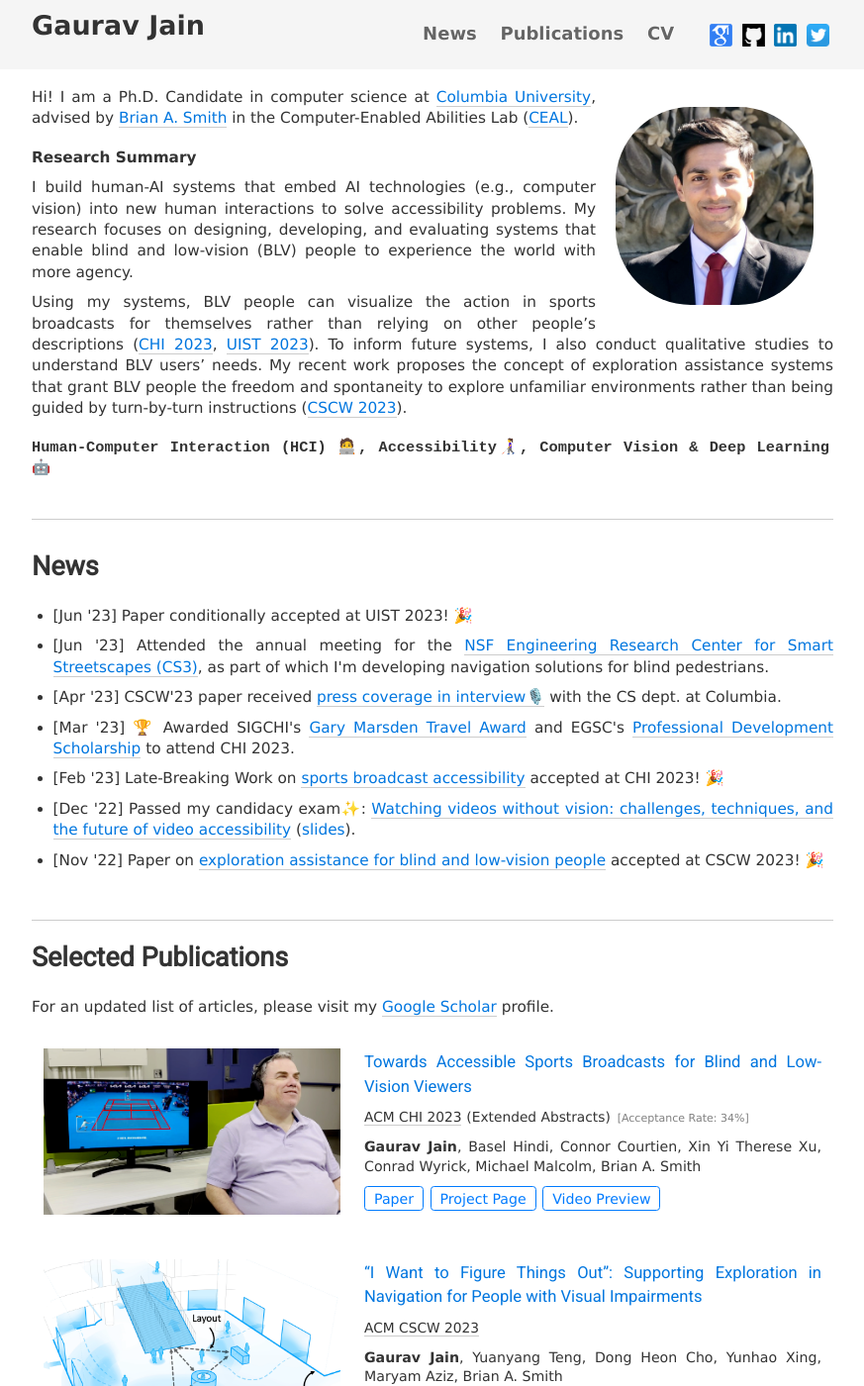
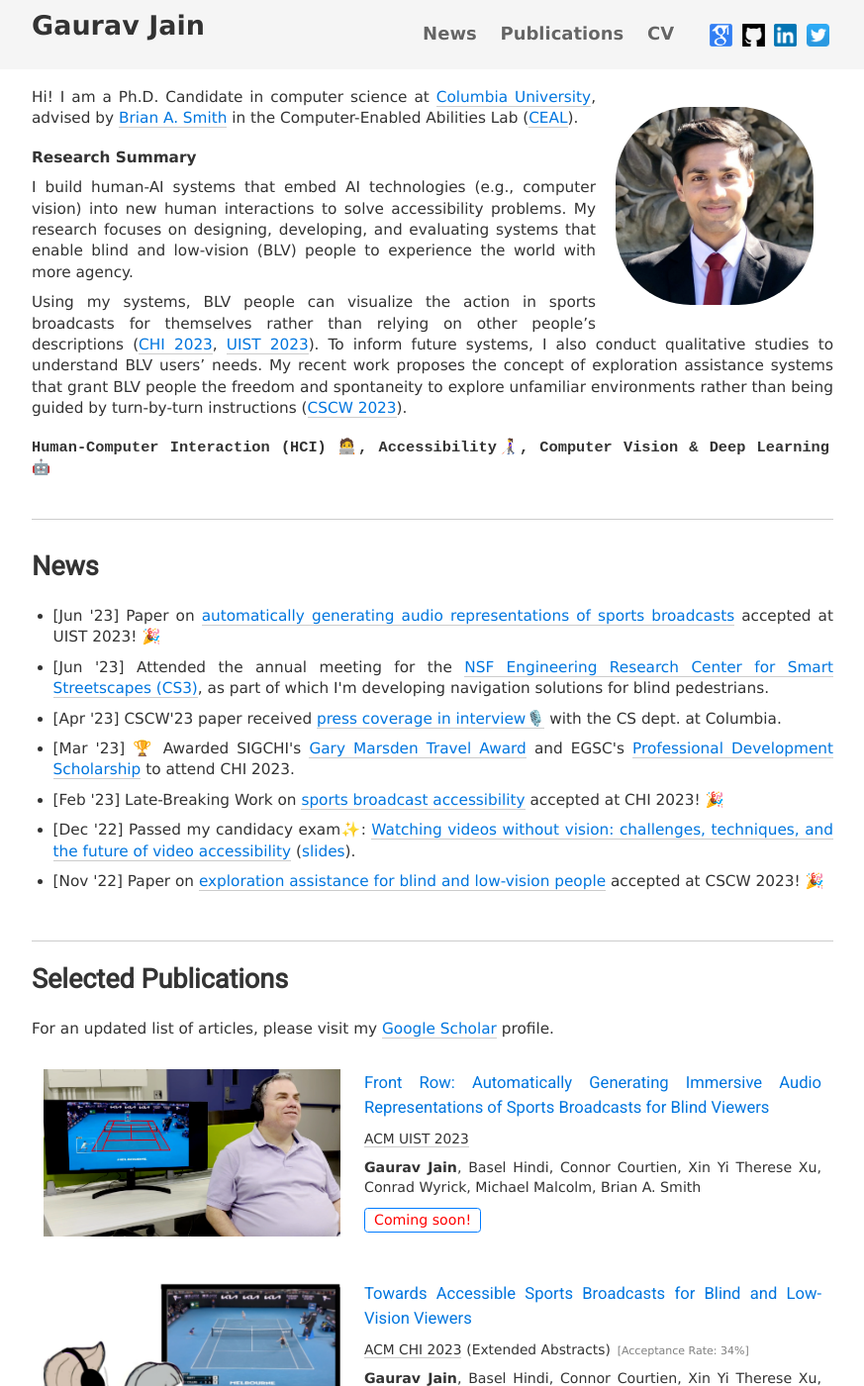
Before and after one commit to Gaurav1302/gaurav1302.github.io, a Jekyll site: the page built from index.html, in a window 1280 px wide and 1400 px high. Shown: the whole window at 99% size, without its empty margins (203-1076 px from the left). Built offline with Jekyll 4.4.1, drawn with Linux system fonts in a browser that asks for light colours; nearby versions of some CDN libraries.

Commit message:
added Front Row pub

```diff
--- a/index.html
+++ b/index.html
@@ -72,7 +72,7 @@
             <ul>
               <li>
                 <p> <span class="news_date">[Jun '23] </span>
-                  Paper conditionally accepted at UIST 2023! <span role="img" aria-label="Confetti">🎉</span>
+                  Paper on <a href=""; class="uline-black">automatically generating audio representations of sports broadcasts</a> accepted at UIST 2023! <span role="img" aria-label="Confetti">🎉</span>
                 </p>
               </li>
               <li>
@@ -157,10 +157,41 @@
 
   <table width="100%" align="center" cellspacing="0" cellpadding="0" style="border-collapse: collapse;">
     <tbody>
+
+
       <tr>
         <td width="40%">
           <div class="one" style="text-align:center;">
             <img src="images/study_ptcpt_thumbnail.png" alt = "Blind man sitting in a chair wearing headphones, with a monitor behind him playing a tennis broadcast video." style="max-height: 500px; border: 1px;">
+          </div>
+        </td>
+        <td valign="middle" width="60%">
+          <a href= "" class = "paper_title">
+            Front Row: Automatically Generating Immersive Audio Representations of Sports Broadcasts for Blind Viewers
+          </a>
+          <p class = "venue">
+            <a href="https://uist.acm.org/2023/" class="venue">ACM UIST 2023</a>
+            <!-- <span class= "venue_extras">(Extended Abstracts)</span>
+            <span class = "accept_rate">[Acceptance Rate: 34%]</span> -->
+         </p>
+          <p class="authors">
+          <span class="me_author"> Gaurav Jain</span>, <span class="co_author">Basel Hindi, Connor Courtien, Xin Yi Therese Xu, Conrad Wyrick, Michael Malcolm, Brian A. Smith</span>
+            <br />
+          </p>
+          <a href="" class="btn btn-outline-primary btn-sm" role="button"
+            aria-pressed="true" style="color: red;">Coming soon!</a>
+            <br />
+            <br />
+        </td>
+      </tr>
+
+
+
+
+      <tr>
+        <td width="40%">
+          <div class="one" style="text-align:center;">
+            <img src="images/demo_thumbnail.png" alt = "A blind person watching tennis broadcast on TV with a sighted friend." style="max-height: 500px; border: 1px;">
           </div>
         </td>
         <td valign="middle" width="60%">
```
Also changed, not shown: images/demo_thumbnail.png (added), 2 other files.
